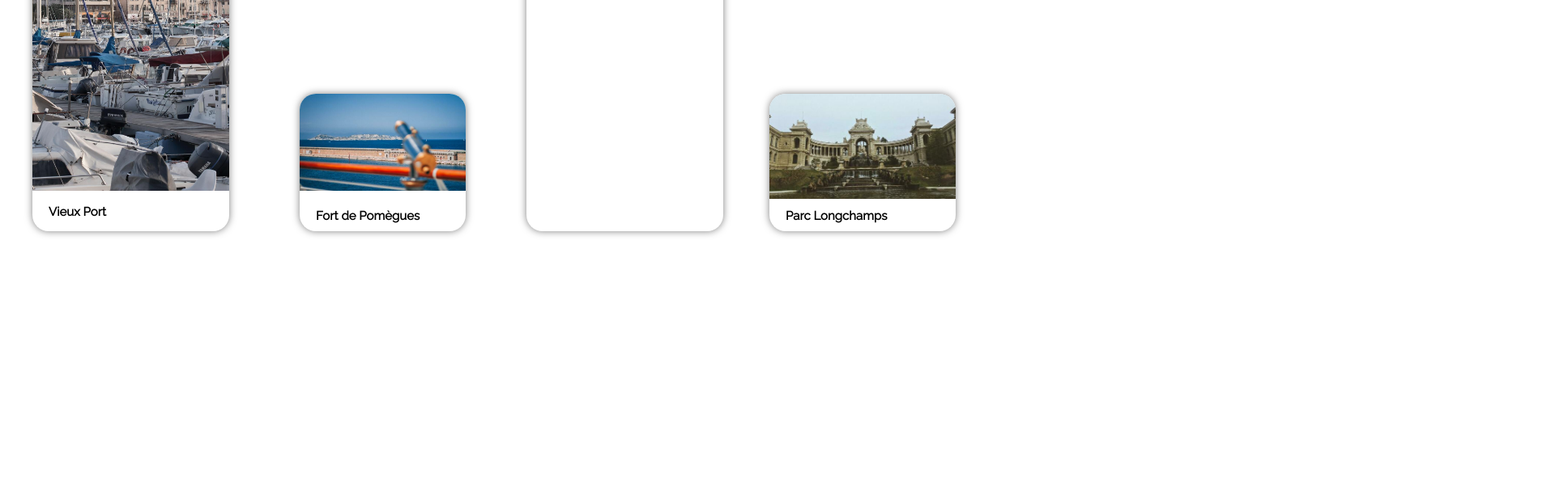
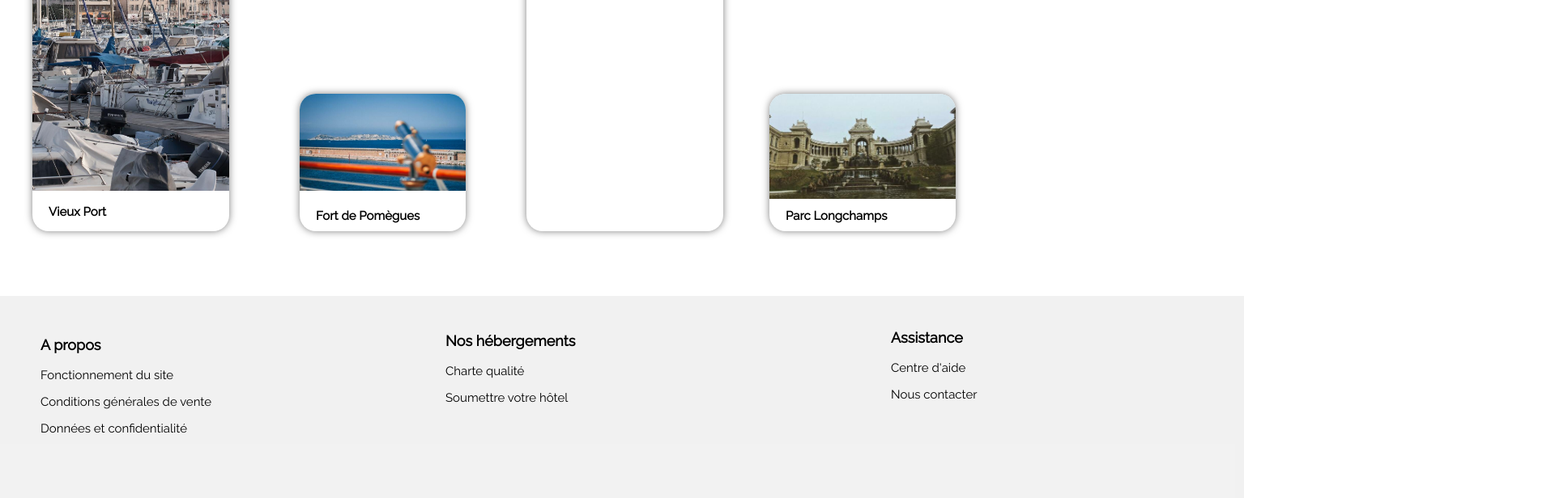
Before and after one commit to aznmax/Projet2_Reservia, a plain HTML site: page index.html in a window 1280 px wide. Shown: the part 1484-2100 px from the top of the page at 81% size, 1920 px wide, since content can reach past the window. Before the commit the page ends 2022 px from the top, so only its background shows below. Drawn offline with Linux system fonts and the light colour scheme.

Commit message:
Update index.html

```diff
--- a/index.html
+++ b/index.html
@@ -413,7 +413,8 @@
     <a href="#" class="click">
 
         <div class="grandephoto2">
-            <img src="images/activites/2_large//kilyan-sockalingum-NR8-cBCN3aI-unsplash.jpg" alt="Parc National des Calanques">
+            <img src="images/activites/2_large//kilyan-sockalingum-NR8-cBCN3aI-unsplash.jpg"
+                alt="Parc National des Calanques">
             <h4>Parc National des Calanques</h4>
         </div>
 
@@ -437,7 +438,7 @@
     </a>
 
 
-    <!-- <footer class="backtest">
+    <footer class="backtest">
 
         <div>
             <div class="footerleft">
```
Lines whose indentation alone changed are shown as unchanged.
